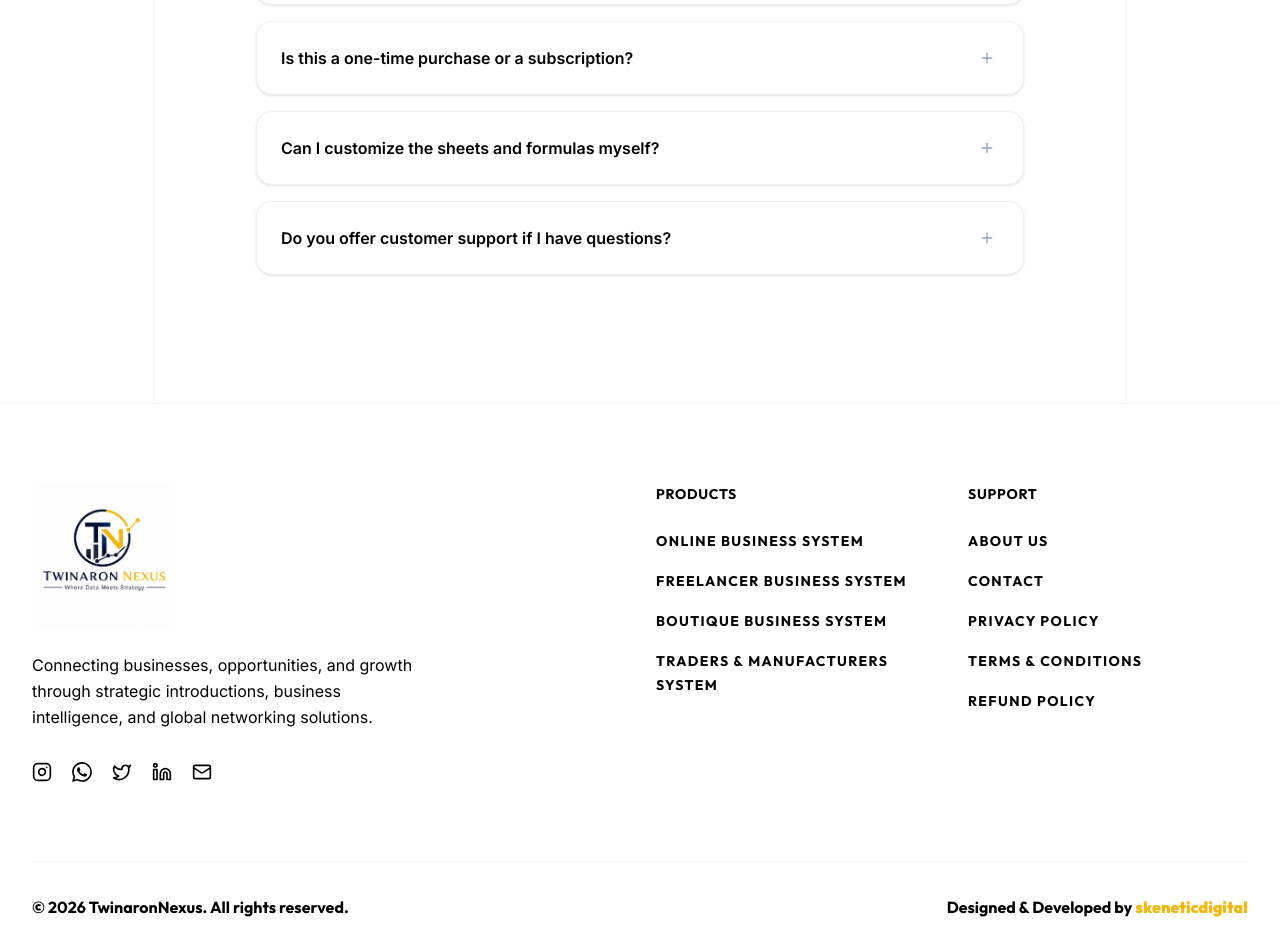
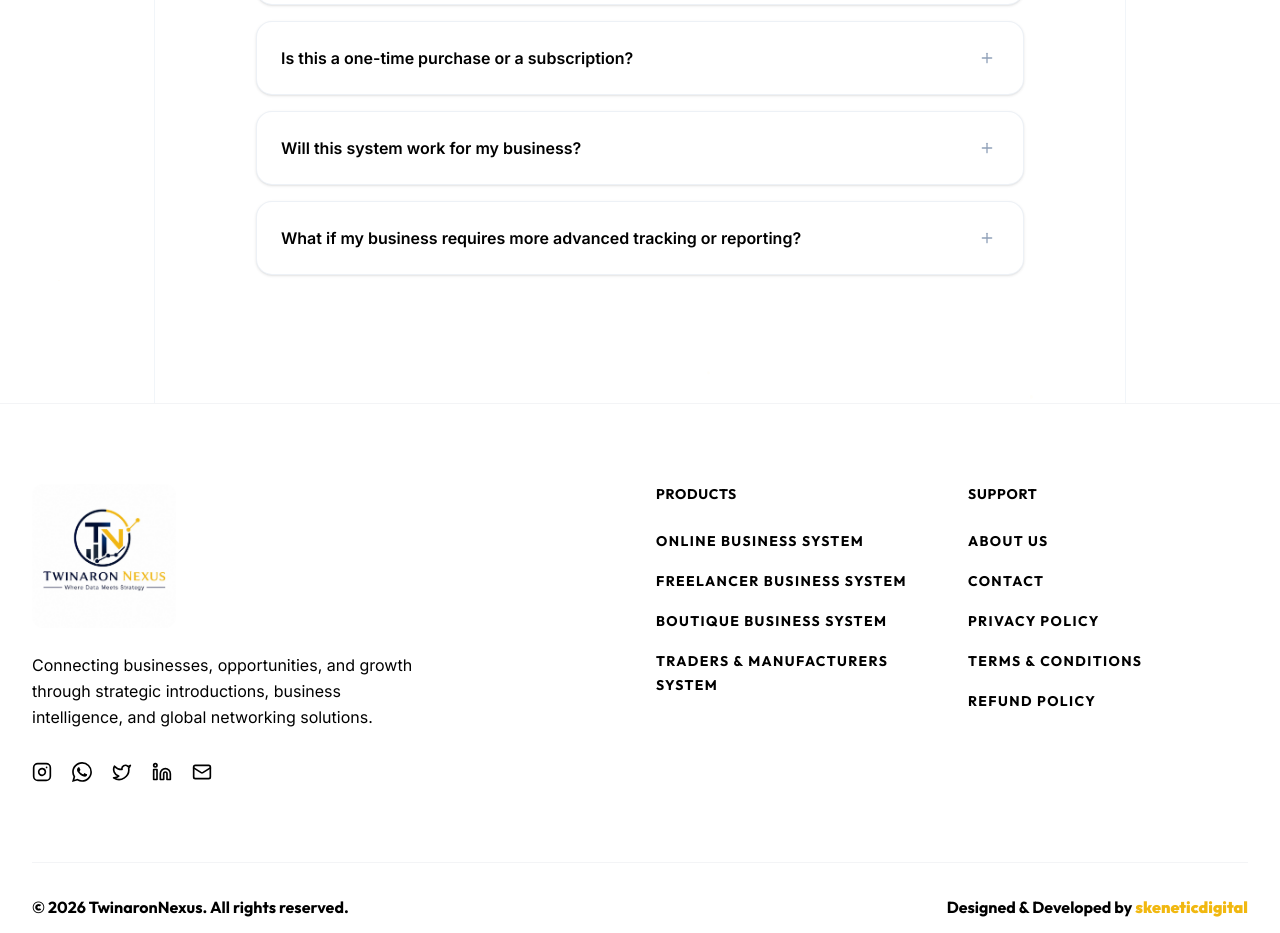
Before and after one commit to seenuoff-tech/twinaronnexus, a React (Vite) app: page /product/boutique-business-system in a window 1280 px wide. Shown: the part 5040-5973 px from the top of the page. Built offline with nearby package versions, Linux system fonts and the light colour scheme.

Commit message:
Customize FAQs for all 4 product templates

```diff
--- a/src/pages/ProductDetail.tsx
+++ b/src/pages/ProductDetail.tsx
@@ -25,50 +25,122 @@ import { loadRazorpay } from "../lib/razorpay";
 import Magnetic from "../components/Magnetic";
 
 const GET_FAQ_ITEMS = (slug: string) => {
+  if (slug === "online-business-system") {
+    return [
+      {
+        q: "How do I receive the template after purchase?",
+        a: "After successful payment, the Online Business Management Template will be instantly available for download on your screen and sent directly to your email."
+      },
+      {
+        q: "Do I need any special software to use this system?",
+        a: "No. The template can be used with Microsoft Excel and Google Sheets. You can access it from your desktop or mobile."
+      },
+      {
+        q: "Is this a one-time purchase or a subscription?",
+        a: "This is a one-time purchase with no recurring subscription fees. You get lifetime access to use it for your business."
+      },
+      {
+        q: "Will this system work for my business?",
+        a: "Yes, this system is designed based on common operational tracking, customer management, and order monitoring requirements for online sellers, startups, and growing internet brands."
+      },
+      {
+        q: "What if my business requires more advanced tracking or reporting?",
+        a: "As your online business grows, your reporting and operational requirements may become more specialized. You can schedule a consultation with our team to discuss your requirements and explore suitable custom dashboards or custom tracking solutions."
+      }
+    ];
+  }
   if (slug === "freelancer-business-system") {
     return [
       {
-        q: "What does this template include?",
-        a: "The template includes a Client Database, Project Tracker, Invoice Tracker, Payment Tracker, Income Dashboard, Monthly Performance Summary, and a high-level Business Analytics Overview."
+        q: "How do I receive the template after purchase?",
+        a: "After successful payment, the Freelancer Business Tracking Template will be instantly available for download and also sent directly to your inbox."
       },
       {
-        q: "Can I manage multiple clients?",
-        a: "Yes, you can register and manage details, contact info, and active billing histories for multiple clients in one centralized client database."
+        q: "Do I need any special software to use this system?",
+        a: "No. The template can be used with Microsoft Excel and Google Sheets, allowing you to manage your freelance work anywhere."
       },
       {
-        q: "Can I track invoices and pending payments?",
-        a: "Yes, the Invoice & Payment Tracker lets you log invoice status, tracking payment due dates, pending collections, and monthly income trends."
+        q: "Is this a one-time purchase or a subscription?",
+        a: "This is a one-time purchase with no recurring subscription fees. You own the sheet forever with lifetime access."
       },
       {
-        q: "Can I customize the template?",
-        a: "Yes, the spreadsheet file is 100% unlocked. You can customize branding, colors, sheets, and formulas to match your service workflow."
+        q: "Will this system work for my business?",
+        a: "Yes, this system is designed based on common operational requirements for freelancers, consultants, coaches, and independent professionals who manage clients, projects, invoices, and payments."
       },
       {
-        q: "Can I upgrade to a customized dashboard later?",
-        a: "Yes! As your business grows, we can convert your sheet tracking process into a fully customized reporting dashboard using advanced BI tools."
+        q: "What if my business requires more advanced tracking or reporting?",
+        a: "As your freelance business grows, your reporting and client tracking requirements may become more specialized. You can schedule a consultation with our team to discuss your requirements and explore suitable custom reporting solutions or dashboards."
+      }
+    ];
+  }
+  if (slug === "boutique-business-system") {
+    return [
+      {
+        q: "How do I receive the template after purchase?",
+        a: "After successful payment, the Boutique Business Tracking Template will be immediately available for download and sent to your email address."
+      },
+      {
+        q: "Do I need any special software to use this system?",
+        a: "No. The template can be used with Microsoft Excel and Google Sheets, making it easy to track stock and sales in your boutique."
+      },
+      {
+        q: "Is this a one-time purchase or a subscription?",
+        a: "This is a one-time purchase with no recurring subscription fees. Download it once and use it to track store operations forever."
+      },
+      {
+        q: "Will this system work for my business?",
+        a: "Yes, this system is designed based on common operational requirements within the boutique, apparel, and retail store business category, including inventory tracking and sales monitoring."
+      },
+      {
+        q: "What if my business requires more advanced tracking or reporting?",
+        a: "As your boutique business grows, your inventory management, sales reporting, and operational requirements may become more specialized. You can schedule a consultation with our team to discuss your requirements and explore suitable retail dashboards or custom tracking solutions."
+      }
+    ];
+  }
+  if (slug === "traders-manufacturers-system") {
+    return [
+      {
+        q: "How do I receive the template after purchase?",
+        a: "After successful payment, the Traders & Manufacturers Tracking Template will be instantly available for download on screen and emailed to you."
+      },
+      {
+        q: "Do I need any special software to use this system?",
+        a: "No. The template can be used with Microsoft Excel and Google Sheets, allowing you to manage production, raw materials, and invoices easily."
+      },
+      {
+        q: "Is this a one-time purchase or a subscription?",
+        a: "This is a one-time purchase with no recurring subscription fees. You own the entire system forever with zero recurring charges."
+      },
+      {
+        q: "Will this system work for my business?",
+        a: "Yes, this system is designed based on common operational requirements within the trading, wholesale, distribution, and manufacturing business sectors, helping you track raw materials, invoices, and sales."
+      },
+      {
+        q: "What if my business requires more advanced tracking or reporting?",
+        a: "As your trading or manufacturing business scales, your invoice tracking, supply chain, and operational requirements may become more specialized. You can schedule a consultation with our team to discuss your requirements and explore custom ERP/reporting systems."
       }
     ];
   }
   return [
     {
       q: "How do I receive the template after purchase?",
-      a: "Immediately after a successful payment, a download link will be displayed on the screen. Additionally, we will send an automated email containing the download link to your registered email address."
+      a: "After successful payment, the template will be available for download."
     },
     {
       q: "Do I need any special software to use this system?",
-      a: "No special software is required. The system is built in standard Excel (.xlsx) format. It works perfectly on Microsoft Excel (2016 or newer) and Google Sheets."
+      a: "No. The template can be used with Microsoft Excel and Google Sheets."
     },
     {
       q: "Is this a one-time purchase or a subscription?",
-      a: "This is a strictly one-time purchase. You get lifetime access to use the template with zero recurring monthly or annual subscription fees."
+      a: "This is a one-time purchase with no recurring subscription fees."
     },
     {
-      q: "Can I customize the sheets and formulas myself?",
-      a: "Yes. The files are fully unlocked. You can add sheets, edit columns, customize formulas, and apply your own branding/logo as needed."
+      q: "Will this system work for my business?",
+      a: "This system is designed based on common operational requirements within the respective business category."
     },
     {
-      q: "Do you offer customer support if I have questions?",
-      a: "Yes. We provide dedicated support for download issues and basic setup. You can reach out to us via email or WhatsApp for quick assistance."
+      q: "What if my business requires more advanced tracking or reporting?",
+      a: "As businesses grow, reporting and operational requirements may become more specialized. You can schedule a consultation with our team to discuss your requirements and explore suitable solutions."
     }
   ];
 };
```
Also changed, not shown: 2 other files (tests, documents, lock files or other folders).
